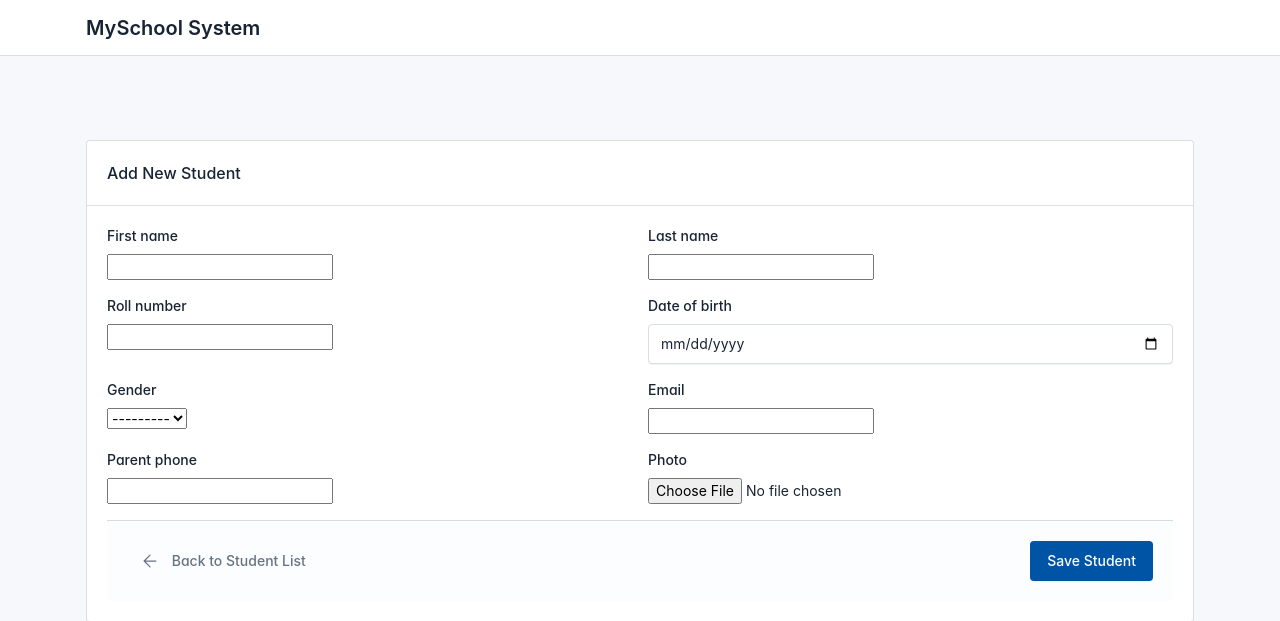
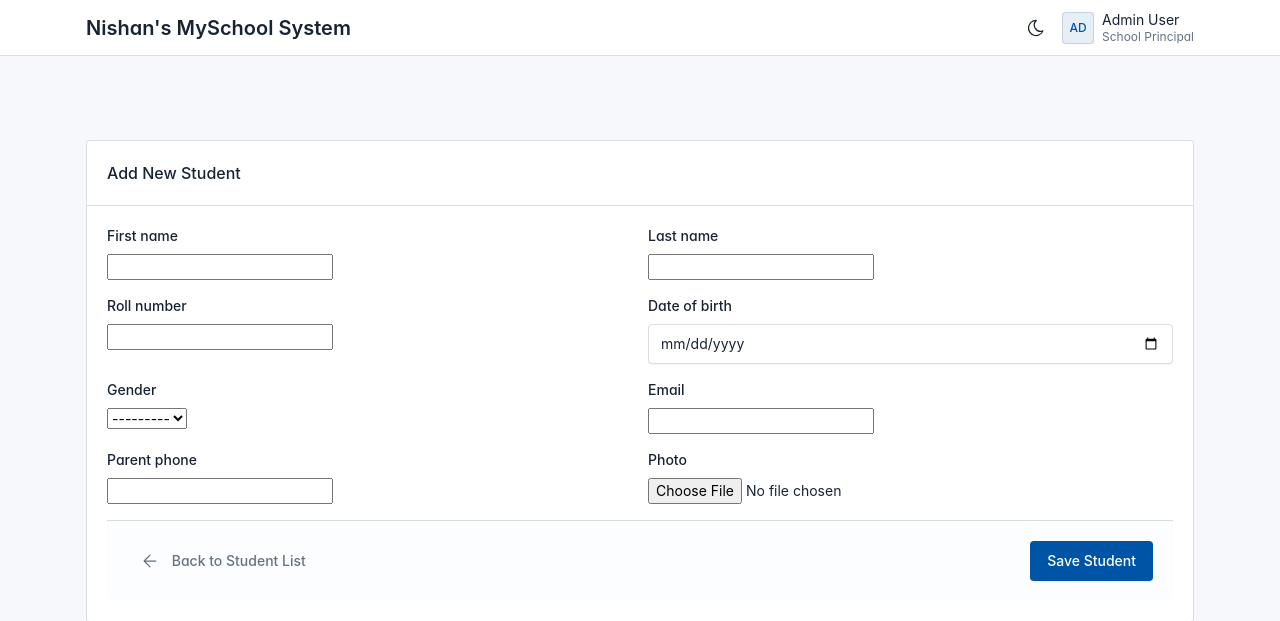
Before and after one commit to nishanss/nishan-school-app, a Django app: page /students/add/ in a window 1280 px wide. Shown: the top 621 px of the page. Run offline with Django 5.2, Linux system fonts and the light colour scheme; some libraries are stand-ins or nearby versions; some web fonts are replaced.

Commit message:
added systemwide dark mode, changed main table to flexbox for better viewing

```diff
--- a/templates/base.html
+++ b/templates/base.html
@@ -13,14 +13,50 @@
     </style>
     {% block extra_css %}{% endblock %}
   </head>
-  <body>
+  <body data-bs-theme="light">
+
+    <script>
+      const theme = localStorage.getItem('tablerTheme') || 'light';
+      document.body.setAttribute('data-bs-theme', theme);
+    </script>
+
     <div class="page">
       <header class="navbar navbar-expand-md d-print-none">
         <div class="container-xl">
+
           <h1 class="navbar-brand d-none-navbar-horizontal pe-0 pe-md-3">
-            <a href="/">MySchool System</a>
+            <a href="/">Nishan's MySchool System</a>
           </h1>
+
+          <div class="d-flex align-items-center gap-3">
+          <div class="d-none d-md-flex">
+            <a href="?theme=dark" class="nav-link px-0 hide-theme-dark" title="Enable dark mode" data-bs-toggle="tooltip" data-bs-placement="bottom" onclick="setTheme('dark')">
+              <svg xmlns="http://www.w3.org/2000/svg" class="icon" width="24" height="24" viewBox="0 0 24 24" stroke-width="2" stroke="currentColor" fill="none" stroke-linecap="round" stroke-linejoin="round"><path stroke="none" d="M0 0h24v24H0z" fill="none"/><path d="M12 3c.132 0 .263 0 .393 0a7.5 7.5 0 0 0 7.92 12.446a9 9 0 1 1 -8.313 -12.454z" /></svg>
+            </a>
+            <a href="?theme=light" class="nav-link px-0 hide-theme-light" title="Enable light mode" data-bs-toggle="tooltip" data-bs-placement="bottom" onclick="setTheme('light')">
+              <svg xmlns="http://www.w3.org/2000/svg" class="icon" width="24" height="24" viewBox="0 0 24 24" stroke-width="2" stroke="currentColor" fill="none" stroke-linecap="round" stroke-linejoin="round"><path stroke="none" d="M0 0h24v24H0z" fill="none"/><circle cx="12" cy="12" r="4" /><path d="M3 12h1m8 -9v1m8 8h1m-9 8v1m-6.4 -15.4l.7 .7m12.1 -.7l-.7 .7m0 11.4l.7 .7m-12.1 -.7l-.7 .7" /></svg>
+            </a>
+          </div>
+
+          <div class="nav-item dropdown">
+            <a href="#" class="nav-link d-flex lh-1 text-reset p-0" data-bs-toggle="dropdown" aria-label="Open user menu">
+              <span class="avatar avatar-sm bg-blue-lt">AD</span>
+              <div class="d-none d-xl-block ps-2">
+                <div>Admin User</div>
+                <div class="mt-1 small text-muted">School Principal</div>
+              </div>
+            </a>
+            <div class="dropdown-menu dropdown-menu-end dropdown-menu-arrow">
+              <a href="/admin" class="dropdown-item">Settings</a>
+              <div class="dropdown-divider"></div>
+              <a href="#" class="dropdown-item">Logout</a>
+            </div>
+          </div>
         </div>
+        </div>
+
+
+
       </header>
 
       <div class="page-wrapper">
@@ -51,5 +87,11 @@
 
     <script src="{% static 'vendor/tabler/js/tabler.min.js' %}" defer></script>
     {% block extra_js %}{% endblock %}
+    <script>
+      function setTheme(theme) {
+        localStorage.setItem('tablerTheme', theme);
+        document.body.setAttribute('data-bs-theme', theme);
+      }
+    </script>
   </body>
 </html>
```
Also changed, not shown: students/templates/students/student_list.html (+40 -7 lines).
